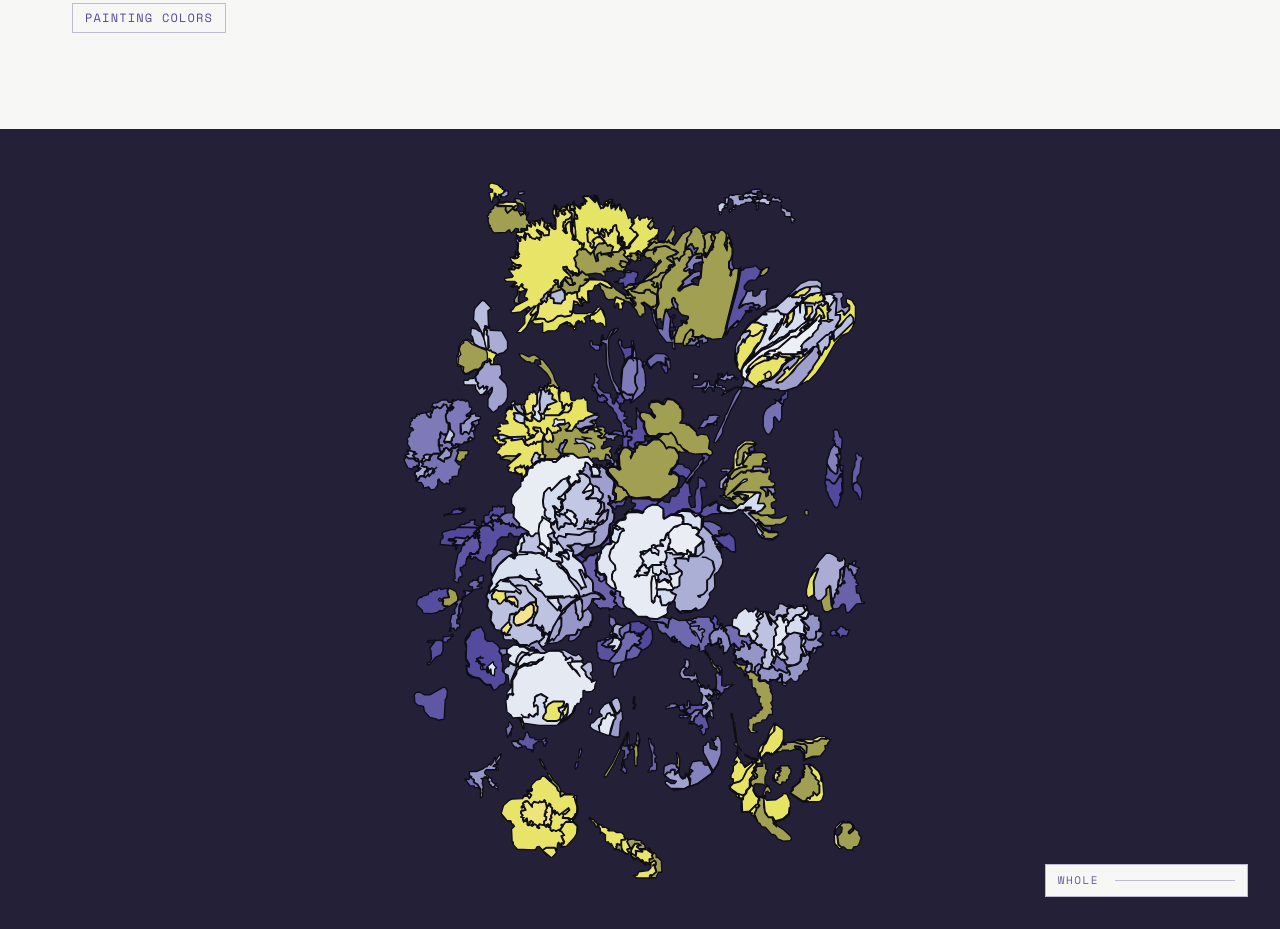
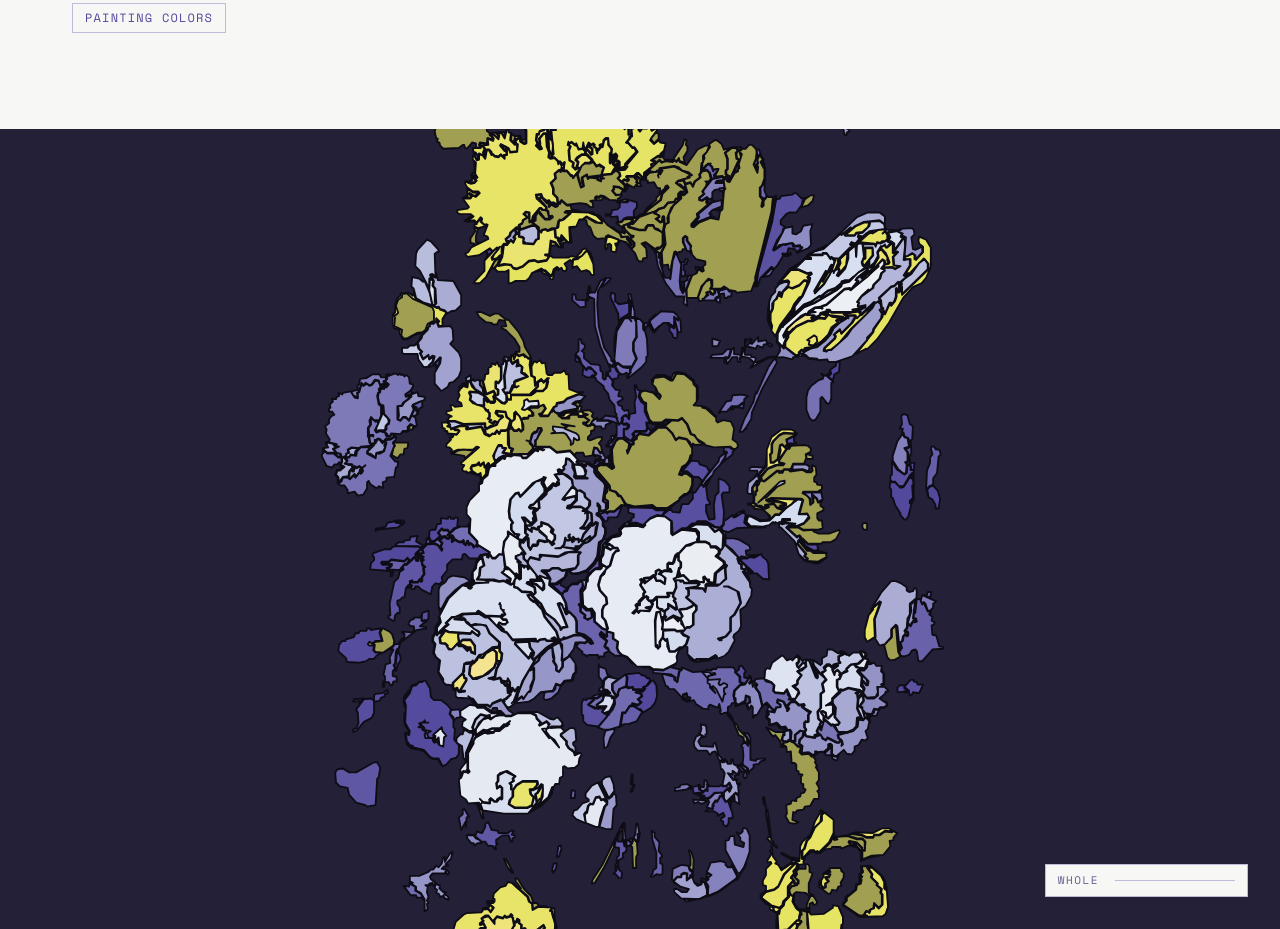
Before and after one commit to lucieoken-create/motion-studies, a plain HTML site: page still-life/index.html in a window 1280 px wide. Shown: the part 551-1480 px from the top of the page. Drawn offline with nearby package versions, Linux system fonts and the light colour scheme; animation ran at ten frames a second.

Commit message:
Still life: start the bouquet larger and lean further to the pointer
The bouquet now starts about a third larger than the stage, cropped
at top and bottom, and pulls back to fit as it parts. The lean
toward the pointer is 15% stronger.

Co-Authored-By: Claude Fable 5.2 <noreply@anthropic.com>
Claude-Session: https://claude.ai/code/session_01LbxL6DKGD7EsvzZnQvFCb5

```diff
--- a/still-life/index.html
+++ b/still-life/index.html
@@ -134,6 +134,8 @@
   const REST = 0;                                // the still frame shown when motion is turned off: the whole picture
   const PHASES = [[0, 'Whole'], [.05, 'Parting'], [.4, 'Opening'], [.92, 'Scattered']];
   const LINE = 2.4;                              // outline thickness, in picture pixels
+  const START = 1.35;                            // how much larger than "fits the stage" the bouquet is at rest. 1 = all of it in view
+  const LEAN = .345;                             // how far the scene leans toward the pointer
 
   const rand = n => { const v = Math.sin(n * 12.9898) * 43758.5453; return v - Math.floor(v); };   // a fixed "random" 0..1
   // get each piece ready once: its outline as a reusable shape drawn around its own middle, and a few fixed random numbers
@@ -181,7 +183,8 @@
     const loose = Math.max(part * .4, open);            // how free the pieces are, for the drifting and the pointer
     ptr.k += ((ptr.on && !reduce ? 1 : 0) - ptr.k) * .08;
 
-    const fit = Math.min(H * .9 / ART.h, W * .92 / ART.w), ox = W / 2 - MID.x * fit, oy = H * .5 - ART.h / 2 * fit;   // picture pixels to screen pixels
+    // picture pixels to screen pixels. it starts large and cropped, and pulls back to fit as the bouquet parts, to make room
+    const fit = Math.min(H * .9 / ART.h * lerp(START, 1, part), W * .92 / ART.w), ox = W / 2 - MID.x * fit, oy = H * .5 - lerp(MID.y, ART.h / 2, part) * fit;
     const mx = (ptr.x - ox) / fit, my = (ptr.y - oy) / fit;                                                          // the pointer, in picture pixels
     ctx.fillStyle = backdrop; ctx.fillRect(0, 0, W, H);
     ctx.strokeStyle = line; ctx.lineJoin = 'round';
@@ -200,7 +203,7 @@
       // a slow float, so it is never frozen while you read
       x += loose * 7 * Math.sin(t * .4 + q.n); y += loose * 7 * Math.cos(t * .33 + q.n * 1.7);
       // the pointer: the whole scene leans with it, nearer pieces more, and pieces right under it are nudged aside
-      x += (mx - MID.x) * (size - 1) * .3 * ptr.k; y += (my - MID.y) * (size - 1) * .3 * ptr.k;
+      x += (mx - MID.x) * (size - 1) * LEAN * ptr.k; y += (my - MID.y) * (size - 1) * LEAN * ptr.k;
       const ax = x - mx, ay = y - my, d = Math.hypot(ax, ay) || 1, push = Math.max(0, 1 - d / 150) * 46 * loose * ptr.k;
       q.px += (ax / d * push - q.px) * .12; q.py += (ay / d * push - q.py) * .12;
 
```
Also changed, not shown: 2 other files.
